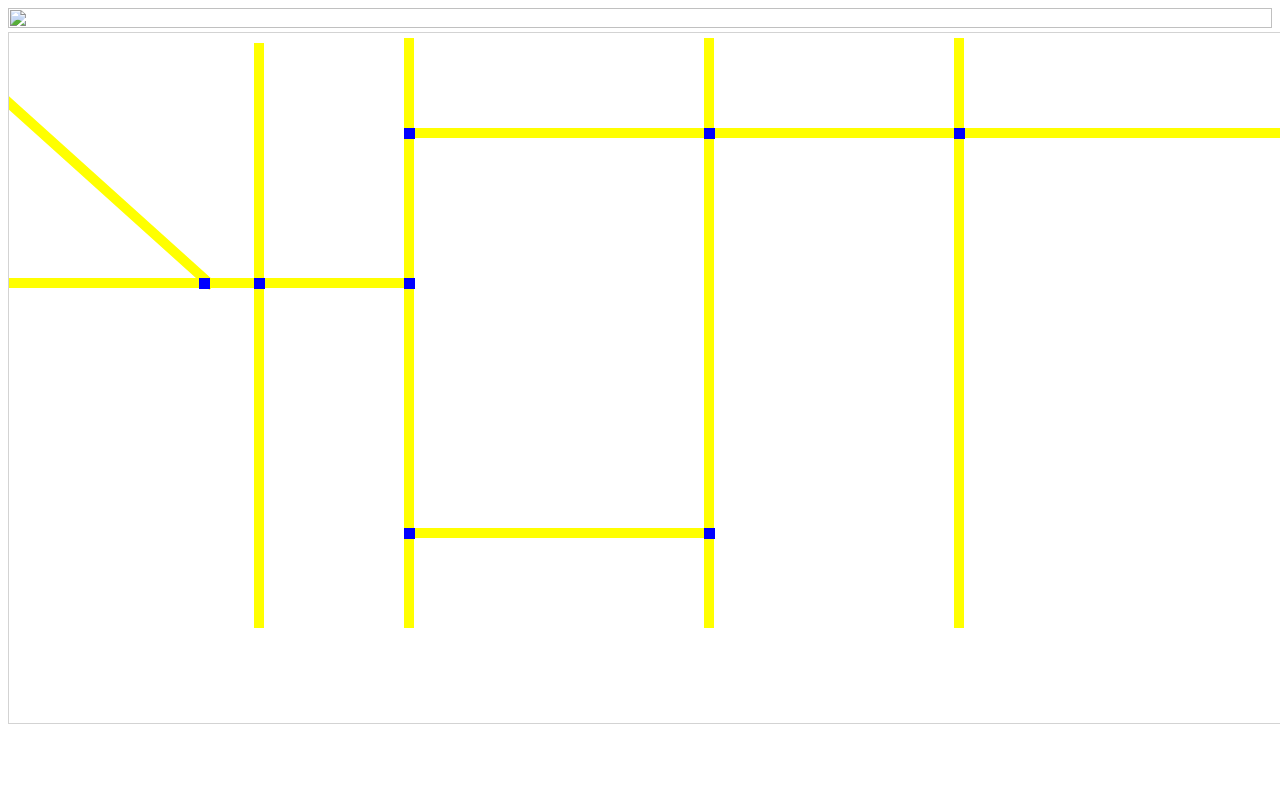
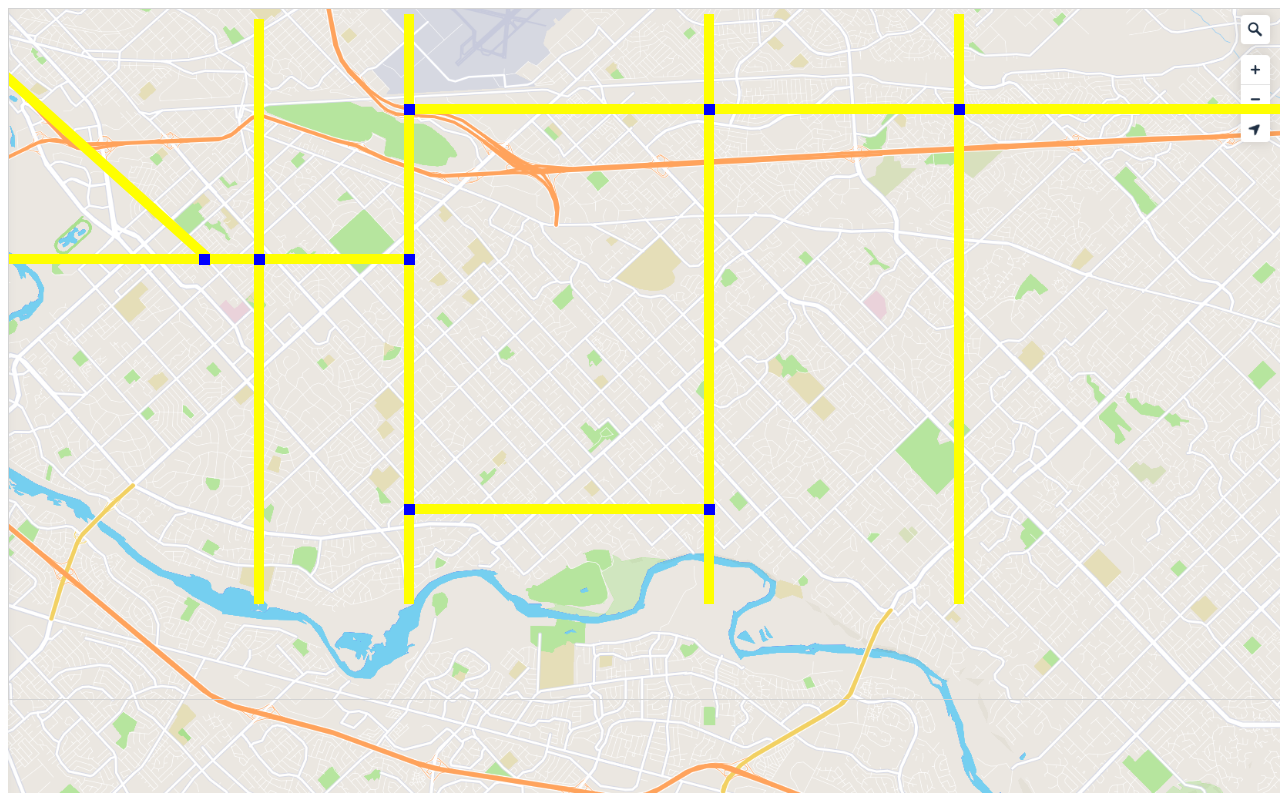
Before and after one commit to genialkartik/Traflow, a plain HTML site: page frontend/p1.html in a window 1280 px wide. Shown: the top 800 px of the page. Drawn offline with Linux system fonts and the light colour scheme.

Commit message:
Update p1.html

```diff
--- a/frontend/p1.html
+++ b/frontend/p1.html
@@ -2,6 +2,12 @@
 <html>
 <head>
 	<style type="text/css">
+		.mapbgimg{
+			position: absolute;
+		}
+		canvas{
+			position: absolute;
+		}
 		.style{
 			width: 10;
 			height: 10;
@@ -14,8 +20,9 @@
 	</style>
 </head>
 <body>
-	<div>
-	<img src="Map-image.png">
+	<div class="mapbgimg">
+	<img src="mapbgimg.png">
+	</div>
 	<canvas id="myCanvas" width="1340px" height="690px" style="border:1px solid #d3d3d3">
 	</canvas>
 	<script type="text/javascript">
@@ -67,6 +74,6 @@
 		ctx.strokeStyle="blue";
 		ctx2.stroke();
 	</script>
-</div>
+
 </body>
 </html>
```
